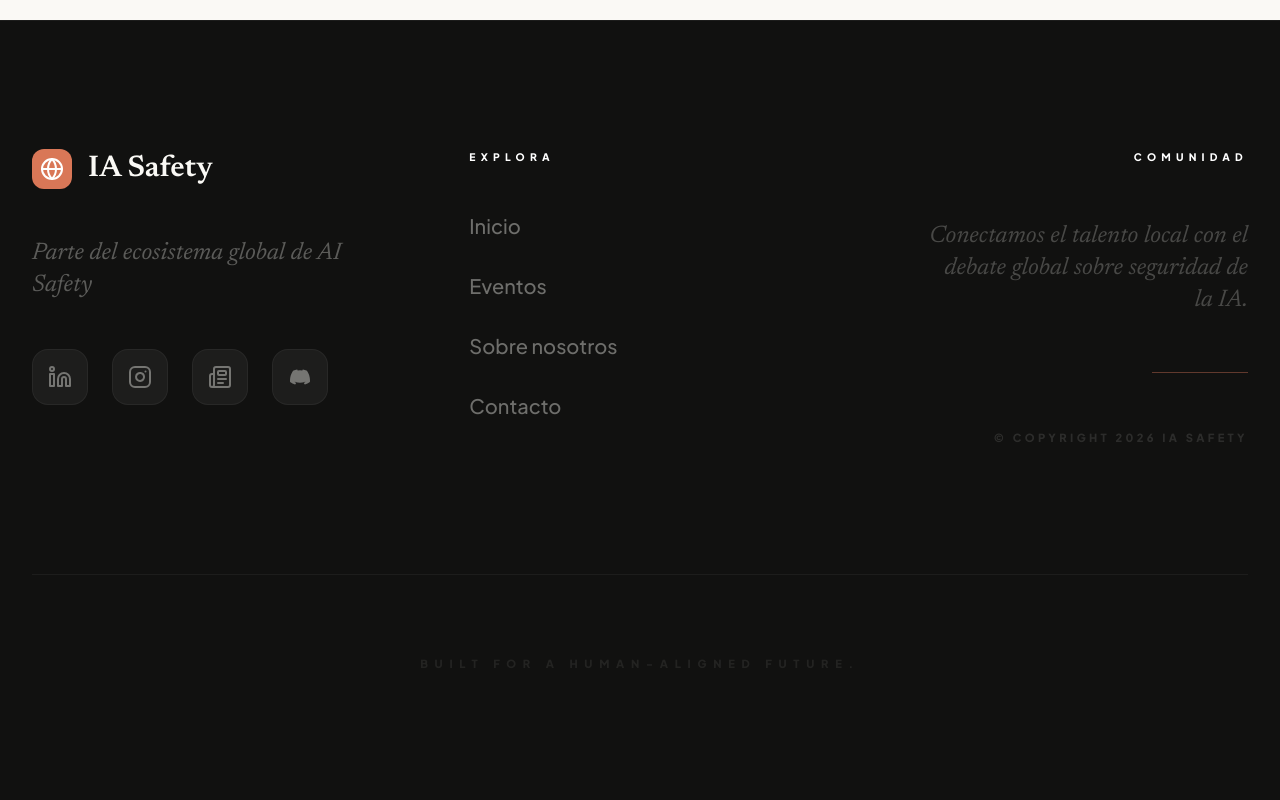
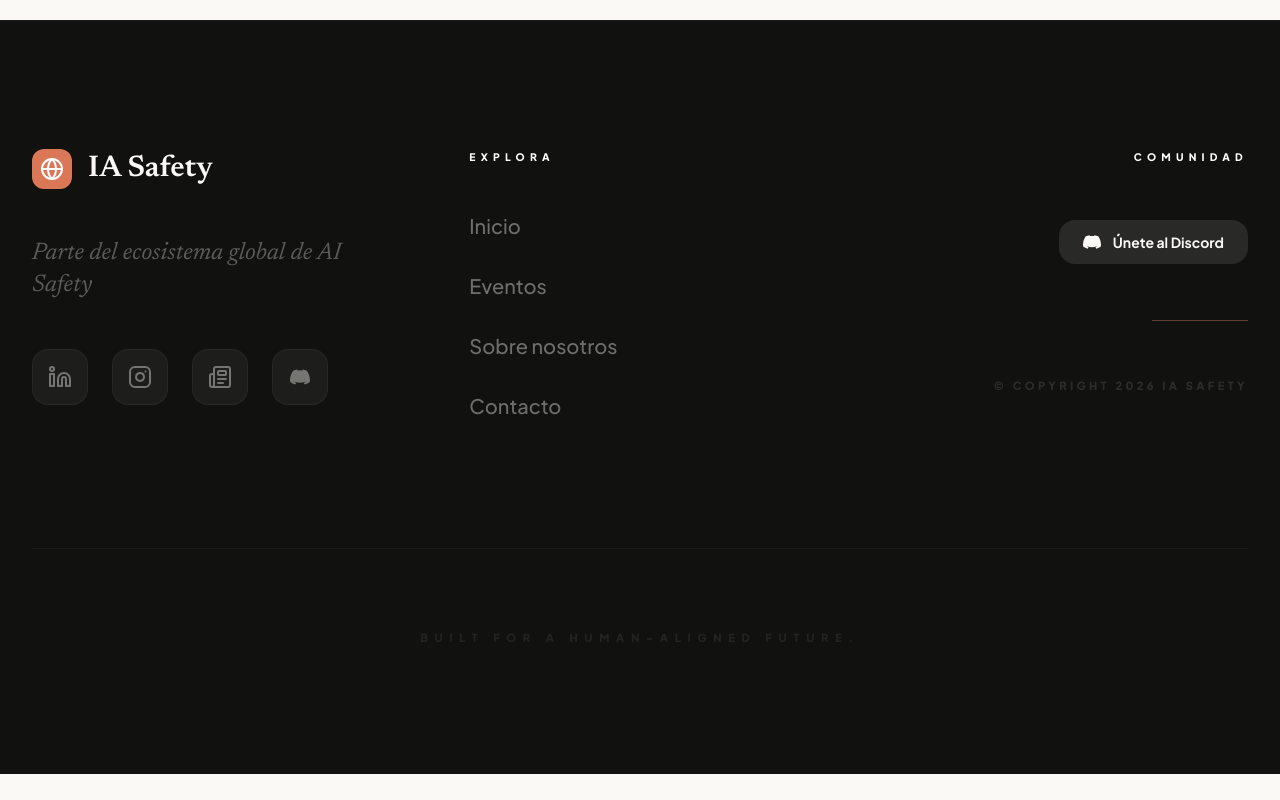
Before and after one commit to hitchhikergalactic/AISafety, a React (Vite) app: page / in a window 1280 px wide. Shown: the part 8065-8865 px from the top of the page. After the commit the page ends 8839 px from the top, so only its background shows below. Built offline with nearby package versions, Linux system fonts and the light colour scheme.

Commit message:
Add Discord join link and button to App component
Added a Discord join link with an accompanying button.

```diff
--- a/App.tsx
+++ b/App.tsx
@@ -493,7 +493,12 @@
 
             <div className="text-center md:text-right flex flex-col items-center md:items-end gap-6 md:gap-10 font-sans">
               <h4 className="text-white font-black uppercase text-[0.6rem] md:text-[0.65rem] tracking-[0.5em] mb-2 md:mb-4 opacity-100">{lang === 'es' ? 'Comunidad' : 'Community'}</h4>
-              <p className="text-lg md:text-2xl max-w-[320px] leading-relaxed opacity-60 font-serif italic">{lang === 'es' ? 'Conectamos el talento local con el debate global sobre seguridad de la IA.' : 'Connecting local talent with the global conversation on AI safety.'}</p>
+              <a href="https://discord.gg/Mr4xawD7kH" target="_blank" rel="noopener noreferrer" className="px-6 py-3 rounded-2xl bg-white/10 text-anthropic-beige font-sans font-bold text-sm flex items-center gap-3 hover:bg-anthropic-orange transition-all duration-300">
+              <svg width="18" height="18" viewBox="0 0 24 24" fill="currentColor">
+              <path d="M20.317 4.37a19.791 19.791 0 0 0-4.885-1.515.074.074 0 0 0-.079.037c-.21.375-.444.864-.608 1.25a18.27 18.27 0 0 0-5.487 0 12.64 12.64 0 0 0-.617-1.25.077.077 0 0 0-.079-.037A19.736 19.736 0 0 0 3.677 4.37a.07.07 0 0 0-.032.027C.533 9.046-.32 13.58.099 18.057c.002.022.015.04.03.05a19.9 19.9 0 0 0 5.993 3.03.078.078 0 0 0 .084-.028c.462-.63.874-1.295 1.226-1.994a.076.076 0 0 0-.041-.106 13.107 13.107 0 0 1-1.872-.892.077.077 0 0 1-.008-.128 10.2 10.2 0 0 0 .372-.292.074.074 0 0 1 .077-.01c3.928 1.793 8.18 1.793 12.062 0a.074.074 0 0 1 .078.01c.12.098.246.198.373.292a.077.077 0 0 1-.006.127 12.299 12.299 0 0 1-1.873.892.077.077 0 0 0-.041.107c.36.698.772 1.362 1.225 1.993a.076.076 0 0 0 .084.028 19.839 19.839 0 0 0 6.002-3.03.077.077 0 0 0 .032-.054c.5-5.177-.838-9.674-3.549-13.66a.061.061 0 0 0-.031-.03z"/>
+            </svg>
+              {lang === 'es' ? 'Únete al Discord' : 'Join our Discord'}
+              </a>
               <div className="h-px w-24 bg-anthropic-orange/40 my-2 md:my-4"></div>
               <p className="text-[0.6rem] md:text-[0.7rem] opacity-30 tracking-[0.3em] font-black uppercase">&copy; {t.footer.copyright}</p>
             </div>
```
